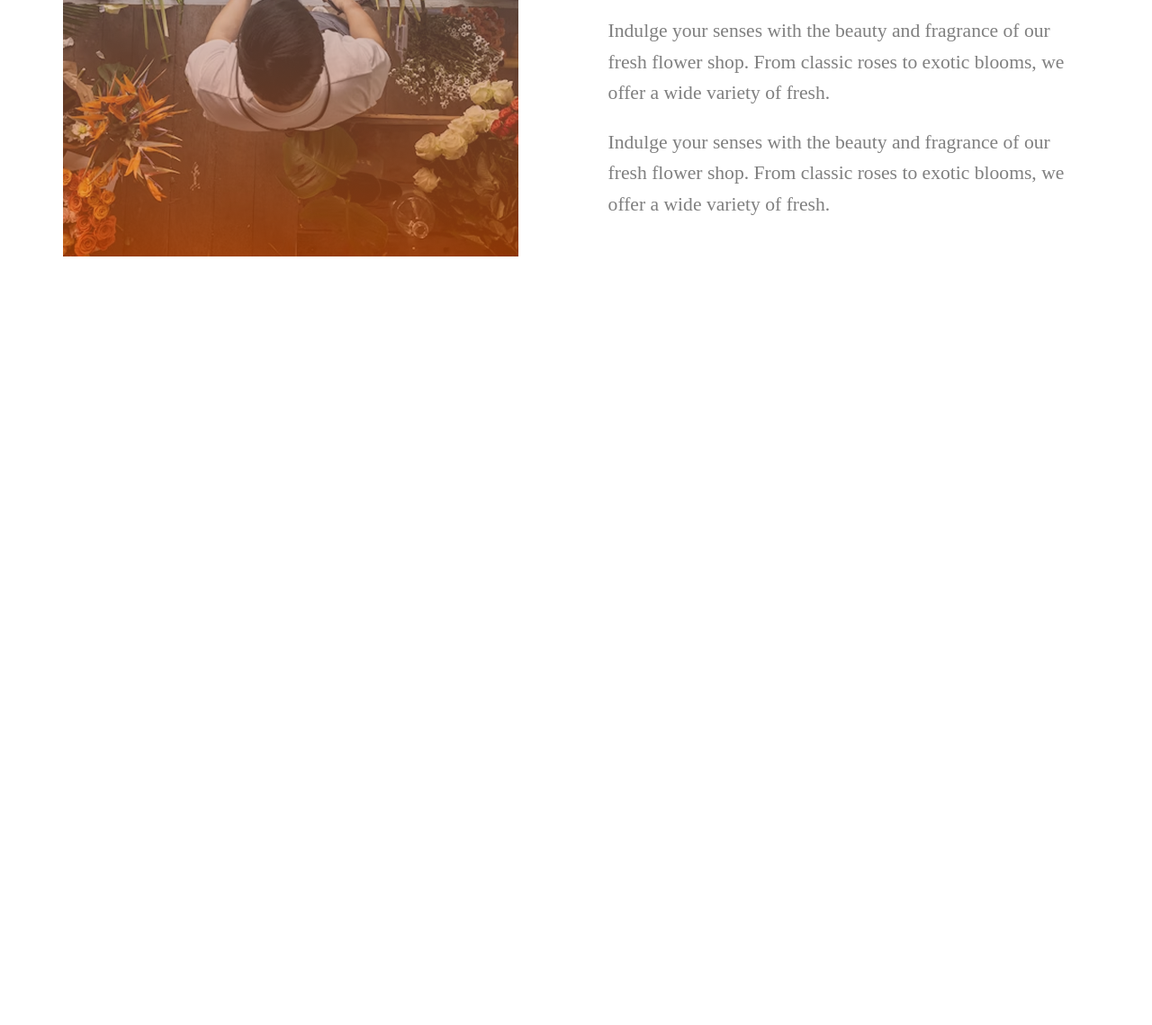
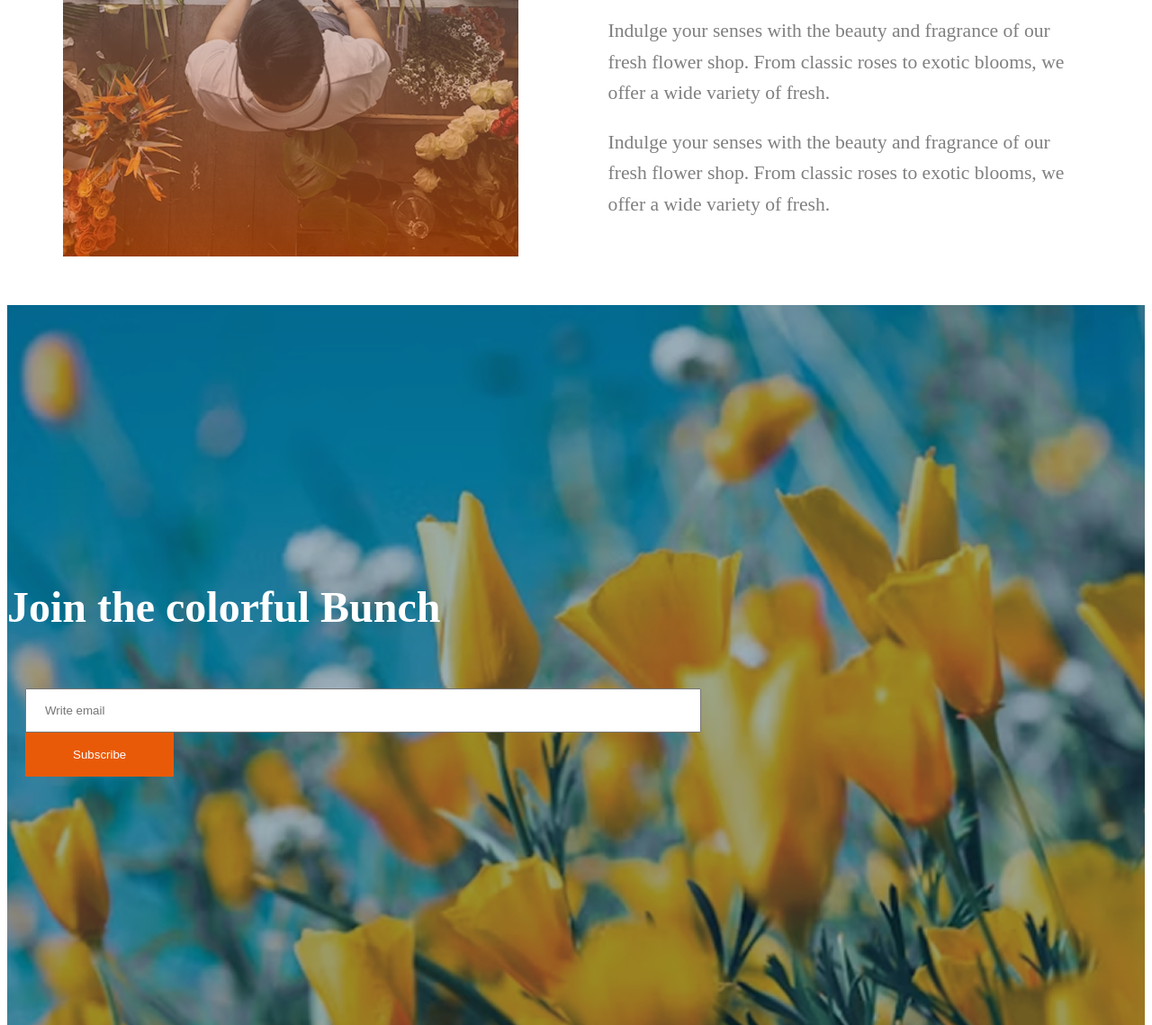
Before and after one commit to TanimMAnto/B12-assainment-2, a plain HTML site: page index.html in a window 1280 px wide. Shown: the part 2350-3489 px from the top of the page at 90% size. Before the commit the page ends 2647 px from the top, so only its background shows below. Drawn offline with Linux system fonts and the light colour scheme.

Commit message:
added file-4

```diff
--- a/index.html
+++ b/index.html
@@ -97,7 +97,7 @@
         </section>
         <!-- plant section end-->
 
-        <!-- flower plant lover section -->
+        <!-- flower plant lover section start-->
          <section class="Flower-Plants-Lover display-flex">
             <div class="lover-image">
                 <img src="assets/flower-store.png" alt="">
@@ -113,6 +113,19 @@
             </div>
 
          </section>
+         <!-- flower plant lover section end-->
+
+         <!-- Join the colorful Bunch start-->
+          <section class="join-the-bunch">
+            <div class="colorful">
+                <h3 class="colorful-title">Join the colorful Bunch</h3>
+                <div class="color-item">
+                    <input type="email" placeholder="Write email">
+                    <button class="color-btn">Subscribe</button>
+                </div>
+            </div>
+
+          </section>
 
     </main>
     <footer>
--- a/style/color.css
+++ b/style/color.css
@@ -27,10 +27,6 @@
 
 
 /* nav-bar sec */
-.logo img{
-
-
-}
 
 .logo{
     justify-content: space-between;
@@ -162,6 +158,50 @@
     margin-bottom: 20px;
 }
 
+/* Join the colorful Bunch */
+.join-the-bunch{
+    background-image: url(/assets/news-letter-bg.png);
+    width: 100%;
+    height: 100vh;
+    display: flex;
+    background-size: cover;
+    background-position: center;
+    margin-bottom: 50px;
+    margin-top: 50px;
+    justify-content: center;
+    align-items: center;
+}
+.colorful{
+    margin: auto;
+
+
+}
+.colorful-title{
+    font-size: 3rem;
+    font-weight: bold;
+    color: white;
+}
+.color-item,input{
+    padding-right: 550px;
+    padding-bottom: 15px;
+    padding-top: 15px;
+    padding-left: 20px;
+}
+.color-btn{
+    padding: 17px 53px;
+    color: #FFFFFF;
+    background-color: #E95A08;
+    border: none;
+
+
+}
+.color-input{
+    max-width: 500px;
+    display: flex;
+    gap: 5px;
+}
+
+
 
 
 
@@ -198,4 +238,13 @@
     .lover-container{
         align-items: center;
     }
+
+    .join-the-bunch{
+        background-size: cover;
+    }
+
+    .colorful{
+        flex-direction: column;
+    }
+
 }
```
